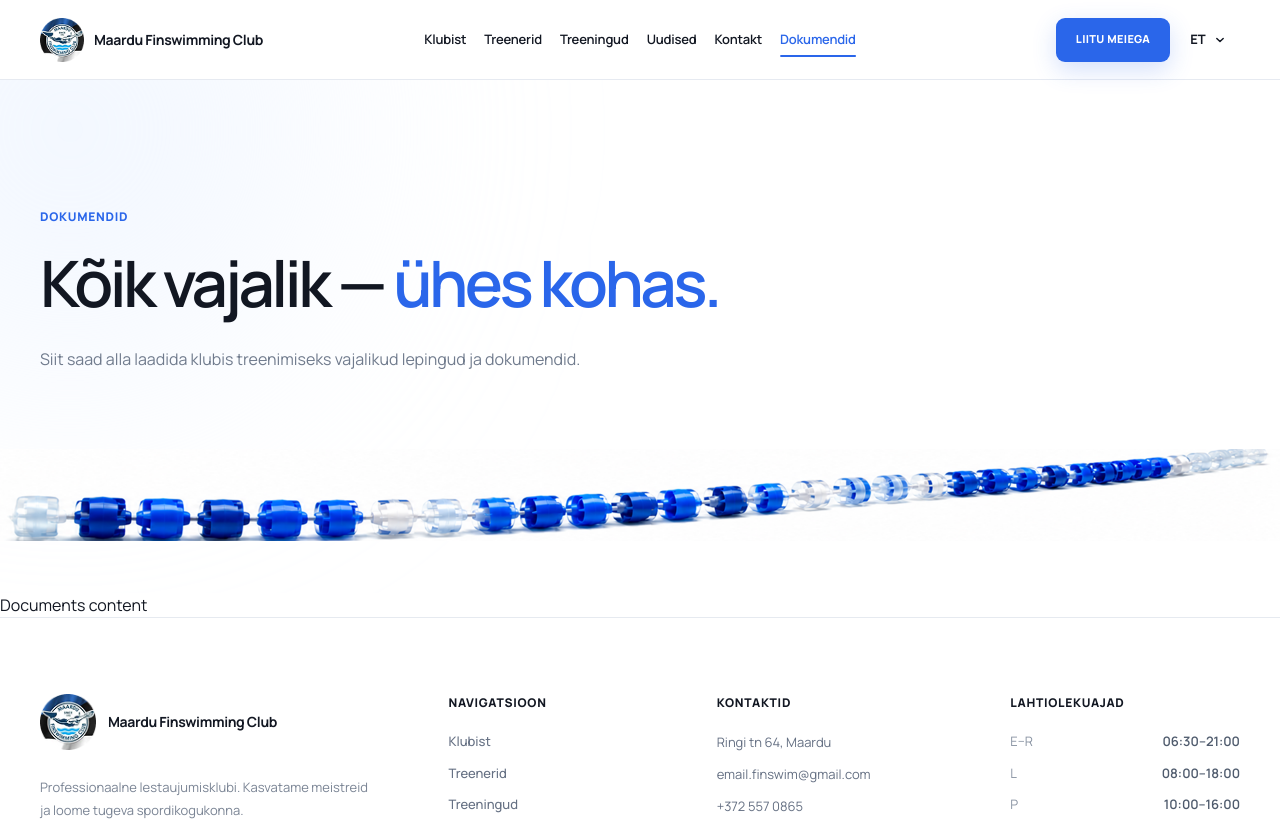
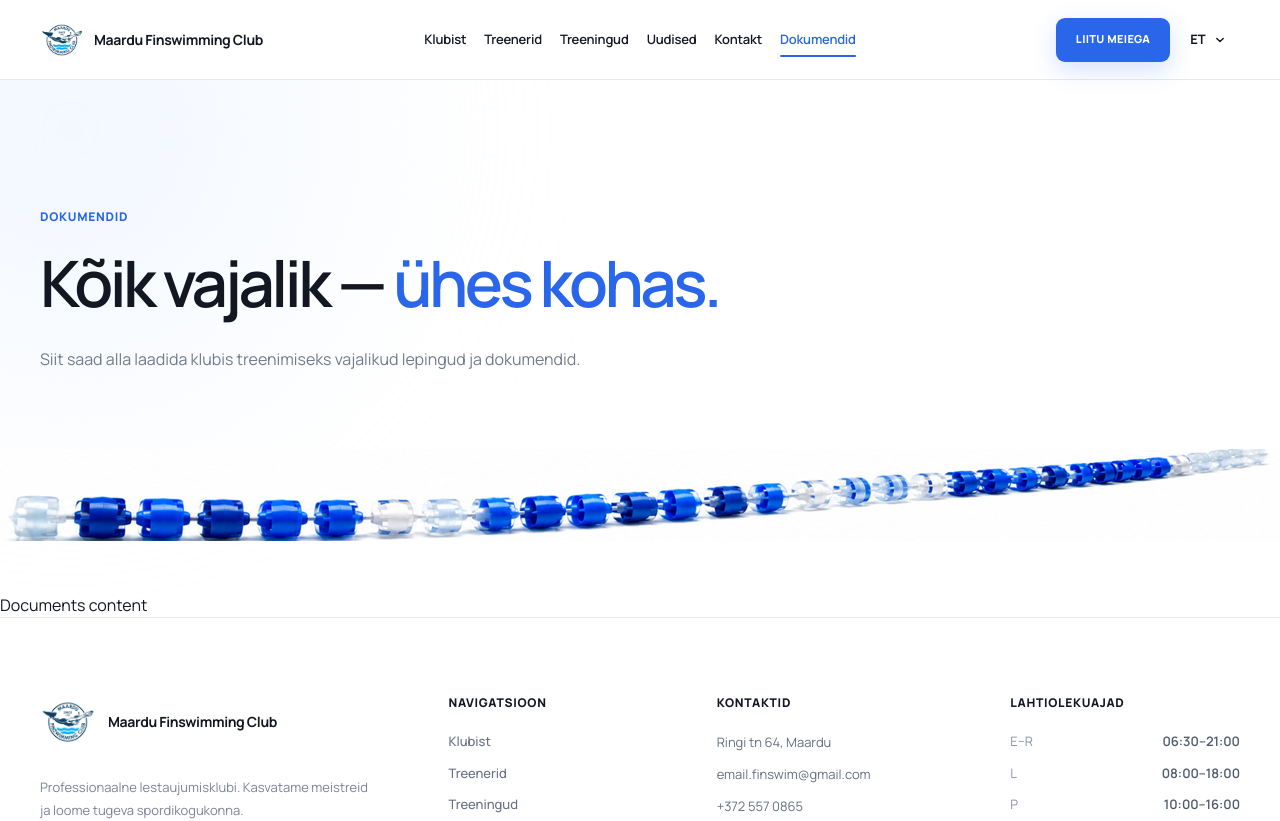
Before and after one commit to ErnestMakarov/mfc, a React (Vite) app: page /documents in a window 1280 px wide. Shown: the top 821 px of the page. Built offline with nearby package versions, Linux system fonts and the light colour scheme.

Commit message:
website icon

```diff
--- a/index.html
+++ b/index.html
@@ -2,9 +2,9 @@
 <html lang="en">
   <head>
     <meta charset="UTF-8" />
-    <link rel="icon" type="image/svg+xml" href="/favicon.svg" />
     <meta name="viewport" content="width=device-width, initial-scale=1.0" />
-    <title>MFC EST</title>
+    <title>Maardu Finswimming Club</title>
+    <link rel='icon' href='./src/assets/images/header-logo.png' />
   </head>
   <body>
     <div id="root"></div>
--- a/src/styles/index.css
+++ b/src/styles/index.css
@@ -412,3 +412,7 @@
 .instagram-feed-card iframe {
   display: block !important;
 }
+
+button, ul, li, a, svg {
+  user-select: none;
+}
```
Also changed, not shown: src/assets/images/header-logo.png.
